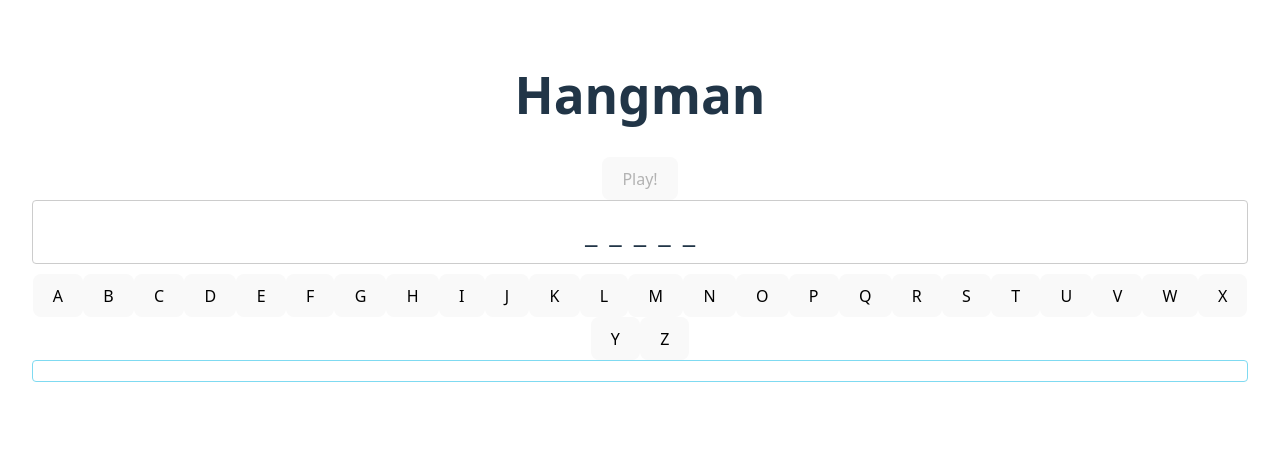
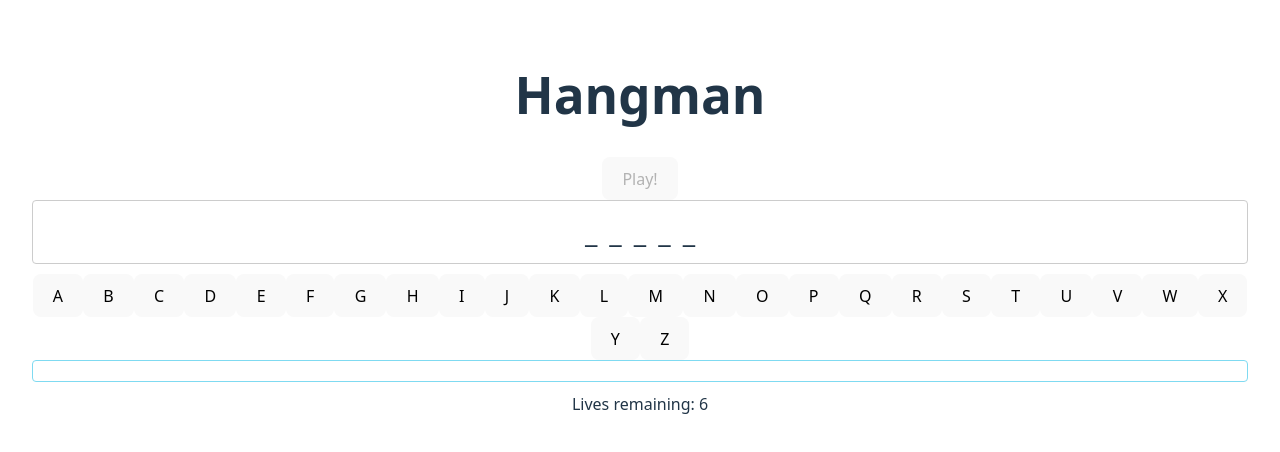
Before and after one commit to katybennett/hangman, a React (Vite) app: page / in a window 1280 px wide. Both pictures are taken after a click on the button "Start New Game". Shown: the top 452 px of the page. Built offline with nearby package versions, Linux system fonts and the light colour scheme.

Commit message:
Add lives reamining

```diff
--- a/src/App.jsx
+++ b/src/App.jsx
@@ -2,6 +2,7 @@ import { useState } from "react";
 import WordBox from "./components/WordBox";
 import Keyboard from "./components/Keyboard";
 import UserGuesses from "./components/UserGuesses";
+import Status from "./components/Status";
 
 const words = ["CHESSE", "MARATHON", "TABLE", "BISCUIT"];
 
@@ -14,33 +15,48 @@ function App() {
   const [wordToGuess, setWordToGuess] = useState(null);
   const [gameStarted, setGameStarted] = useState(false);
   const [guessedLetters, setGuessedLetters] = useState([]);
+  const [livesRemaining, setLivesRemaining] = useState(null);
 
   const handleStartNewGameClick = () => {
     const word = selectRandomWord();
     setWordToGuess(word);
     setGameStarted(!gameStarted);
+    setLivesRemaining(6);
   };
 
   const handleClickLetter = (event) => {
     const letter = event.target.value;
+    if (!wordToGuess.includes(letter)) {
+      setLivesRemaining(livesRemaining - 1);
+    }
     setGuessedLetters([...guessedLetters, letter]);
   };
-
-
 
   return (
     <>
       <div>
         <h1>Hangman</h1>
-        <button onClick={handleStartNewGameClick} disabled={gameStarted===true}>{gameStarted===true ? "Play!" : "Start New Game"}</button>
+        <button
+          onClick={handleStartNewGameClick}
+          disabled={gameStarted === true}
+        >
+          {gameStarted === true ? "Play!" : "Start New Game"}
+        </button>
         {gameStarted && (
           <div>
-            <WordBox wordToGuess={wordToGuess} guessedLetters={guessedLetters}/>
+            <WordBox
+              wordToGuess={wordToGuess}
+              guessedLetters={guessedLetters}
+            />
             <Keyboard
               guessedLetters={guessedLetters}
               onClickLetter={handleClickLetter}
             />
-            <UserGuesses wordToGuess={wordToGuess} guessedLetters={guessedLetters}/>
+            <UserGuesses
+              wordToGuess={wordToGuess}
+              guessedLetters={guessedLetters}
+            />
+            <Status livesRemaining={livesRemaining} />
           </div>
         )}
       </div>
--- /dev/null
+++ b/src/components/Status.jsx
@@ -0,0 +1,5 @@
+function Status(props) {
+  return <span id="status">Lives remaining: {props.livesRemaining}</span>;
+}
+
+export default Status;
```
Also changed, not shown: src/components/LivesRemaining.jsx (deleted, +0 -7 lines).
